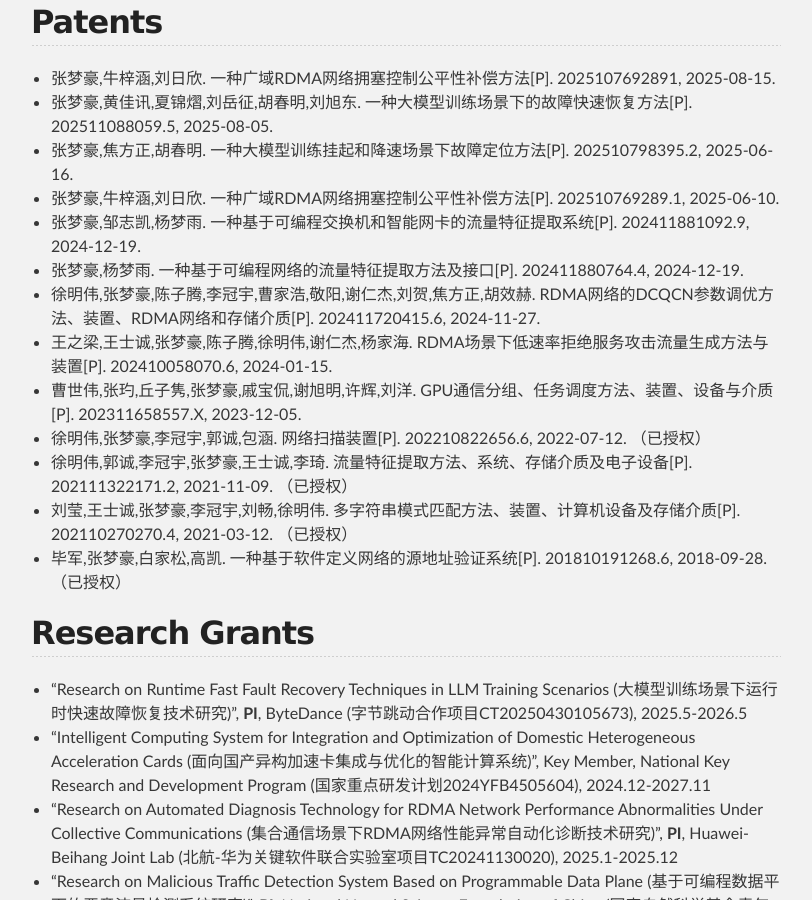
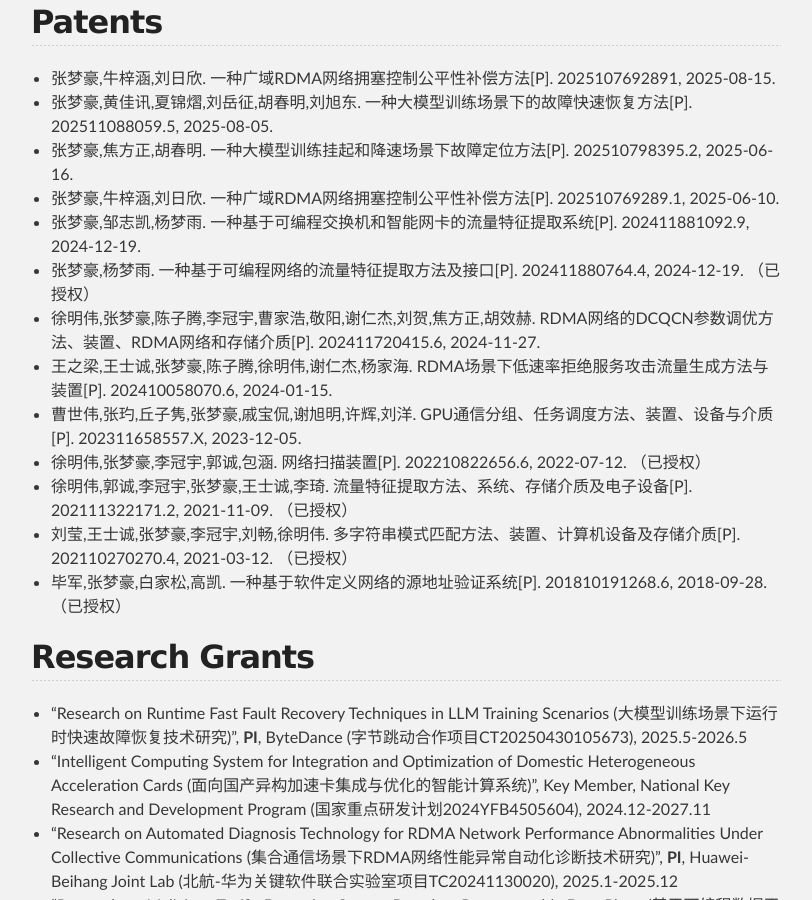
Before and after one commit to zhangmenghao/zhangmenghao.github.io, a Jekyll site: the page built from index.md, in a window 1280 px wide and 900 px high, scrolled down 5166 px. Shown: the whole window, without its empty margins (234-1046 px from the left). Built offline with Jekyll 4.4.1, drawn with Linux system fonts in a browser that asks for light colours.

Commit message:
Update patent

```diff
--- a/index.md
+++ b/index.md
@@ -180,7 +180,7 @@
 * 张梦豪,焦方正,胡春明. 一种大模型训练挂起和降速场景下故障定位方法[P]. 202510798395.2, 2025-06-16.
 * 张梦豪,牛梓涵,刘日欣. 一种广域RDMA网络拥塞控制公平性补偿方法[P]. 202510769289.1, 2025-06-10.
 * 张梦豪,邹志凯,杨梦雨. 一种基于可编程交换机和智能网卡的流量特征提取系统[P]. 202411881092.9, 2024-12-19.
-* 张梦豪,杨梦雨. 一种基于可编程网络的流量特征提取方法及接口[P]. 202411880764.4, 2024-12-19.
+* 张梦豪,杨梦雨. 一种基于可编程网络的流量特征提取方法及接口[P]. 202411880764.4, 2024-12-19. （已授权）
 * 徐明伟,张梦豪,陈子腾,李冠宇,曹家浩,敬阳,谢仁杰,刘贺,焦方正,胡效赫. RDMA网络的DCQCN参数调优方法、装置、RDMA网络和存储介质[P]. 202411720415.6, 2024-11-27.
 * 王之梁,王士诚,张梦豪,陈子腾,徐明伟,谢仁杰,杨家海. RDMA场景下低速率拒绝服务攻击流量生成方法与装置[P]. 202410058070.6, 2024-01-15.
 * 曹世伟,张玓,丘子隽,张梦豪,戚宝侃,谢旭明,许辉,刘洋. GPU通信分组、任务调度方法、装置、设备与介质[P]. 202311658557.X, 2023-12-05.
```
